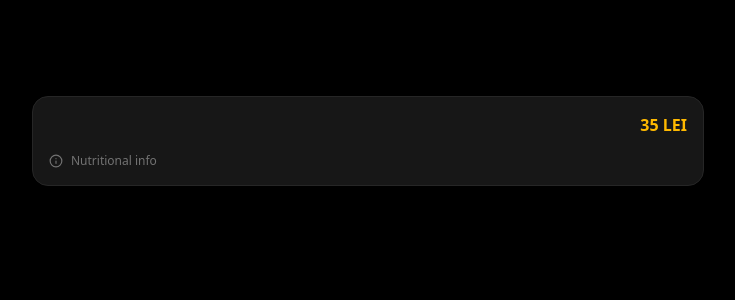
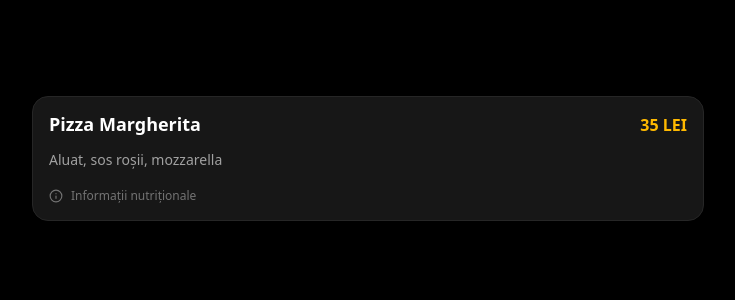
Before and after one commit to Marian-Ilie/qrmenu-bokanky, a Next.js app: page /1 in a window 1280 px wide. Shown: the top 300 px of the page, without its empty margins (272-1007 px from the left). Built offline with nearby package versions, Linux system fonts and the light colour scheme.

Commit message:
fix: modificare params + linie de verificare

```diff
--- a/src/app/[locale]/layout.tsx
+++ b/src/app/[locale]/layout.tsx
@@ -31,10 +31,10 @@ export default async function RootLayout({
                                              params
                                          }: {
     children: ReactNode;
-    params: Promise<{ locale: LocaleKey }>;
+    params: Promise<{ locale: string }>;   // <- schimbat din LocaleKey în string
 }) {
-    const resolvedParams = await params;
-    const locale = (resolvedParams.locale || 'ro') as LocaleKey;
+    const { locale: rawLocale } = await params;
+    const locale = (['ro', 'en'].includes(rawLocale) ? rawLocale : 'ro') as LocaleKey; // <- validare + narrowing
 
     return (
         <html lang={locale}>
--- a/src/app/[locale]/page.tsx
+++ b/src/app/[locale]/page.tsx
@@ -4,10 +4,10 @@ import { MenuItem, LocaleKey } from '@/types/database';
 export default async function MenuPage({
                                            params
                                        }: {
-    params: Promise<{ locale: LocaleKey }>;
+    params: Promise<{ locale: string }>;
 }) {
-    const resolvedParams = await params;
-    const locale = resolvedParams.locale;
+    const { locale: rawLocale } = await params;
+    const locale = (['ro', 'en'].includes(rawLocale) ? rawLocale : 'ro') as LocaleKey;
 
     // Un obiect mock temporar strict pentru a valida UI-ul în Preview
     const mockItem: MenuItem = {
```
Lines whose indentation alone changed are shown as unchanged.
